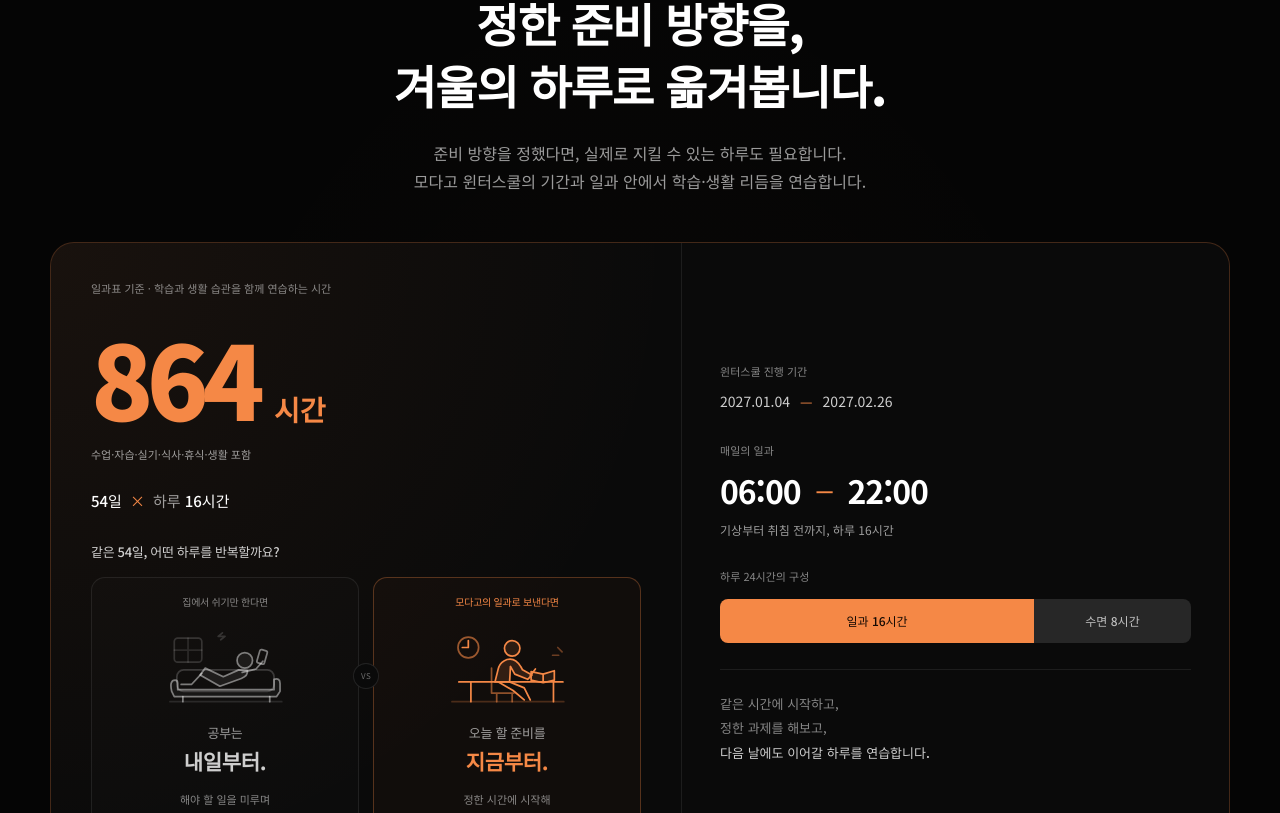
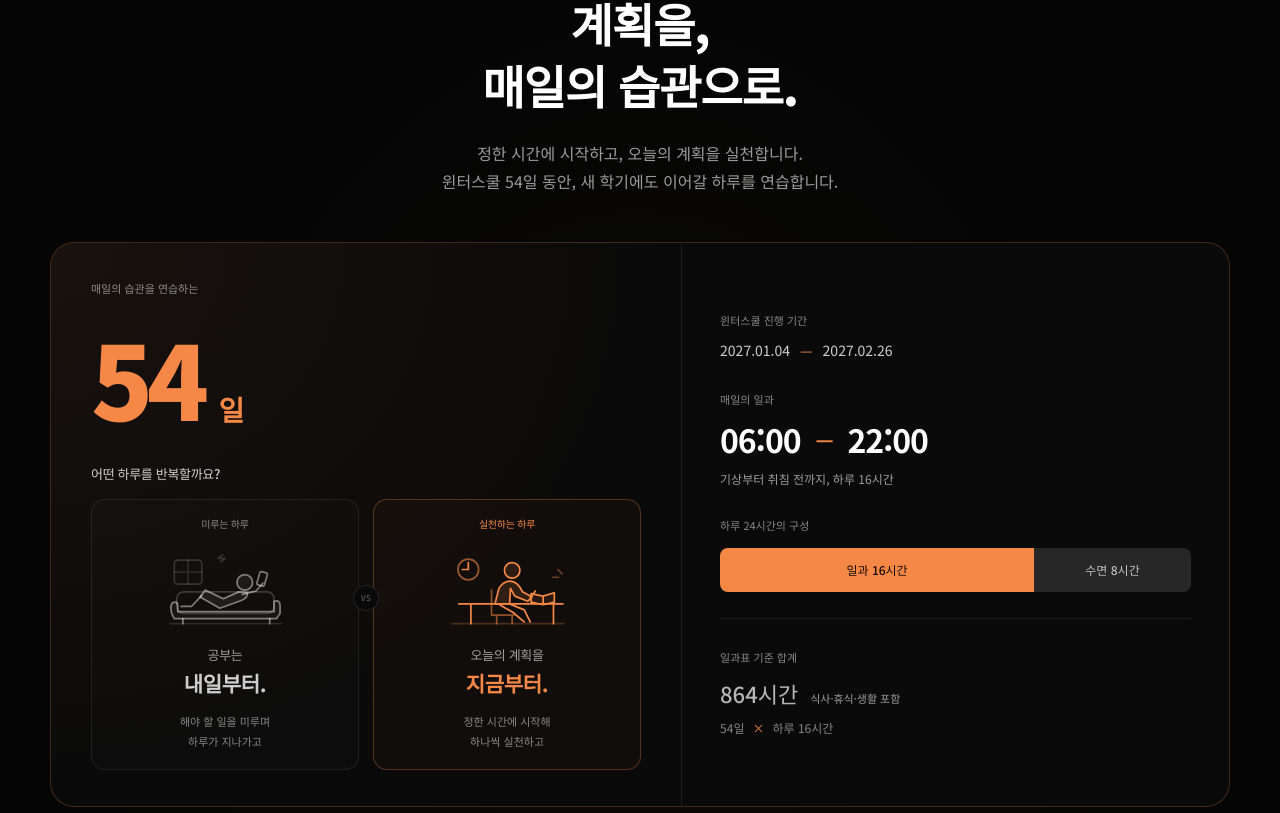
Before and after one commit to gyhan0223/v0-art-academy-website, a Next.js app: page /winter/grade-11 in a window 1280 px wide. Shown: the part 3907-4720 px from the top of the page. Built offline with nearby package versions, Linux system fonts and the light colour scheme.

Commit message:
Focus grade 11 winter section on daily routines

```diff
--- a/app/winter/grade-11/grade11.css
+++ b/app/winter/grade-11/grade11.css
@@ -4,12 +4,15 @@
 .g11-time-card{display:grid;grid-template-columns:1.15fr 1fr;margin-top:46px;border:1px solid #f588463d;border-radius:24px;overflow:hidden;background:#0a0a0a}
 .g11-time-visual{padding:36px 40px;background:radial-gradient(ellipse at 0 0,#f5884610,transparent 70%)}
 .g11-time-label{display:block;font-size:11px;color:#ffffff80;line-height:1.8}
-.g11-time-total{display:flex;align-items:baseline;gap:16px;line-height:1.15;margin-top:19px!important;color:#f58846;font-variant-numeric:tabular-nums}
-.g11-time-total strong{font-size:clamp(78px,8vw,124px);font-weight:900;letter-spacing:-.065em}
-.g11-time-total>span{font-size:28px;font-weight:700}
-.g11-time-includes{font-size:11px;line-height:1.9;color:#ffffff99;margin-top:8px!important}
-.g11-time-equation{font-size:15px;color:#ffffff99;line-height:1.8;margin-top:22px!important}
-.g11-time-equation strong{color:#fff;font-weight:500}
+.g11-time-duration{display:flex;align-items:baseline;gap:16px;line-height:1.15;margin-top:19px!important;color:#f58846;font-variant-numeric:tabular-nums}
+.g11-time-duration strong{font-size:clamp(78px,8vw,124px);font-weight:900;letter-spacing:-.065em}
+.g11-time-duration>span{font-size:28px;font-weight:700}
+.g11-time-reference{padding-top:22px;border-top:1px solid #ffffff14}
+.g11-time-reference>span{font-size:11px;line-height:1.8;color:#ffffff80}
+.g11-time-total{display:flex;align-items:baseline;flex-wrap:wrap;gap:8px 12px;margin-top:5px!important;line-height:1.8;font-variant-numeric:tabular-nums}
+.g11-time-total strong{font-size:22px;font-weight:500;color:#ffffffb3}
+.g11-time-total>span{font-size:11px;color:#ffffff99}
+.g11-time-equation{font-size:12px;color:#ffffff80;line-height:1.8;margin-top:4px!important}
 .g11-time-equation>[aria-hidden]{color:#f58846;margin:0 8px}
 .g11-time-comparison{margin-top:26px}
 .g11-comparison-heading{font-size:13px;font-weight:500;line-height:1.8;color:#ffffffcc;letter-spacing:-.025em}
@@ -37,12 +40,10 @@
 .g11-day-bar>span{display:flex;flex-basis:0;align-items:center;justify-content:center;min-width:0;font-size:12px;font-weight:500;white-space:nowrap}
 .g11-day-awake{background:#f58846;color:#150a03}
 .g11-day-sleep{background:#272727;color:#ffffffb3}
-.g11-time-practice{padding-top:22px;border-top:1px solid #ffffff14;color:#ffffff80;font-size:13px;line-height:1.9}
-.g11-time-practice strong{color:#ffffffcc;font-weight:500}
 .g11-time-note{font-size:11px;line-height:1.9;color:#ffffff80;margin-top:12px!important}
 .g11-time-disclaimer{max-width:900px;margin:22px auto 0!important;text-align:center;color:#ffffff66}
 @media(max-width:1000px){.g11-time-visual{padding:30px}.g11-time-detail{padding:30px 28px}.g11-time-window>strong{font-size:29px}}
-@media(max-width:700px){.g11-time-card{grid-template-columns:1fr;margin-top:30px;border-radius:18px}.g11-time-visual{padding:25px 22px}.g11-time-label{font-size:10px}.g11-time-total{margin-top:16px!important;gap:14px}.g11-time-total strong{font-size:96px}.g11-time-total>span{font-size:25px}.g11-time-equation{font-size:14px}.g11-time-detail{gap:25px;padding:27px 22px;border-left:0;border-top:1px solid #ffffff14}.g11-time-window>strong{font-size:32px}.g11-time-note{font-size:11px}.g11-time-disclaimer{text-align:left;margin-top:18px!important}}
+@media(max-width:700px){.g11-time-card{grid-template-columns:1fr;margin-top:30px;border-radius:18px}.g11-time-visual{padding:25px 22px}.g11-time-label{font-size:10px}.g11-time-duration{margin-top:16px!important;gap:14px}.g11-time-duration strong{font-size:96px}.g11-time-duration>span{font-size:25px}.g11-time-detail{gap:25px;padding:27px 22px;border-left:0;border-top:1px solid #ffffff14}.g11-time-window>strong{font-size:32px}.g11-time-note{font-size:11px}.g11-time-disclaimer{text-align:left;margin-top:18px!important}}
 @media(max-width:700px){.g11 h1.g11-hero-title{font-size:35px}}
 
 .g11 .g12-priority-card .rt-concern-title{padding:24px}
--- a/components/winter/Grade11WinterTime.tsx
+++ b/components/winter/Grade11WinterTime.tsx
@@ -32,8 +32,8 @@ function VacationScene({ routine }: { routine: boolean }) {
 }
 
 const vacationScenarios = [
-  { routine: false, label: "집에서 쉬기만 한다면", lead: "공부는", title: "내일부터.", lines: ["해야 할 일을 미루며", "하루가 지나가고"] },
-  { routine: true, label: "모다고의 일과로 보낸다면", lead: "오늘 할 준비를", title: "지금부터.", lines: ["정한 시간에 시작해", "해보고, 점검하고"] },
+  { routine: false, label: "미루는 하루", lead: "공부는", title: "내일부터.", lines: ["해야 할 일을 미루며", "하루가 지나가고"] },
+  { routine: true, label: "실천하는 하루", lead: "오늘의 계획을", title: "지금부터.", lines: ["정한 시간에 시작해", "하나씩 실천하고"] },
 ];
 
 export default function Grade11WinterTime() {
@@ -42,18 +42,16 @@ export default function Grade11WinterTime() {
     <section className="rt-section g11-winter-time" id="winter-time" aria-labelledby="g11-winter-time-title">
       <div className="rt-wrap">
         <div className="rt-centered">
-          <p className="rt-kicker">04 · 정한 방향을 겨울부터 실행하기</p>
-          <h2 id="g11-winter-time-title">정한 준비 방향을,<br/>겨울의 하루로 옮겨봅니다.</h2>
-          <p className="rt-intro">준비 방향을 정했다면, 실제로 지킬 수 있는 하루도 필요합니다.<br/>모다고 윈터스쿨의 기간과 일과 안에서 학습·생활 리듬을 연습합니다.</p>
+          <p className="rt-kicker">04 · 겨울부터 실천하는 하루</p>
+          <h2 id="g11-winter-time-title">계획을,<br/>매일의 습관으로.</h2>
+          <p className="rt-intro">정한 시간에 시작하고, 오늘의 계획을 실천합니다.<br/>윈터스쿨 {time.days}일 동안, 새 학기에도 이어갈 하루를 연습합니다.</p>
         </div>
         <div className="g11-time-card">
           <div className="g11-time-visual">
-            <span className="g11-time-label">일과표 기준 · 학습과 생활 습관을 함께 연습하는 시간</span>
-            <p className="g11-time-total"><strong>{time.totalHours.toLocaleString("ko-KR")}</strong><span>시간</span></p>
-            <p className="g11-time-includes">수업·자습·실기·식사·휴식·생활 포함</p>
-            <p className="g11-time-equation"><strong>{time.days}일</strong><span aria-hidden="true">×</span><span className="sr-only">곱하기</span>하루 <strong>{time.dailyHours}시간</strong></p>
-            <div className="g11-time-comparison" aria-label="쉬기만 하는 방학과 일과에 따라 준비하는 방학의 비교">
-              <p className="g11-comparison-heading">같은 {time.days}일, 어떤 하루를 반복할까요?</p>
+            <span className="g11-time-label">매일의 습관을 연습하는</span>
+            <p className="g11-time-duration"><strong>{time.days}</strong><span>일</span></p>
+            <div className="g11-time-comparison" aria-label="미루는 하루와 정해진 시간에 실천하는 하루의 비교">
+              <p className="g11-comparison-heading">어떤 하루를 반복할까요?</p>
               <div className="g11-comparison-grid">
                 {vacationScenarios.map(scenario => <article className={`g11-comparison-card ${scenario.routine ? "g11-comparison-routine" : "g11-comparison-rest"}`} key={scenario.label}>
                   <span className="g11-comparison-label">{scenario.label}</span>
@@ -82,7 +80,11 @@ export default function Grade11WinterTime() {
                 <span className="g11-day-sleep" style={{ flexGrow: time.sleepHours }}>수면 {time.sleepHours}시간</span>
               </div>
             </div>
-            <p className="g11-time-practice">같은 시간에 시작하고,<br/>정한 과제를 해보고,<br/><strong>다음 날에도 이어갈 하루를 연습합니다.</strong></p>
+            <div className="g11-time-reference">
+              <span>일과표 기준 합계</span>
+              <p className="g11-time-total"><strong>{time.totalHours.toLocaleString("ko-KR")}시간</strong><span>식사·휴식·생활 포함</span></p>
+              <p className="g11-time-equation">{time.days}일<span aria-hidden="true">×</span><span className="sr-only">곱하기</span>하루 {time.dailyHours}시간</p>
+            </div>
           </div>
         </div>
         <p className="g11-time-note g11-time-disclaimer">시작일·종료일을 포함한 {time.days}일에 매일 {time.dayStart}~{time.dayEnd} 일과를 적용한 안내 기준 합계입니다. 식사·휴식·생활을 포함하며, 입·퇴소일의 실제 운영 시간은 달라질 수 있습니다.</p>
```
